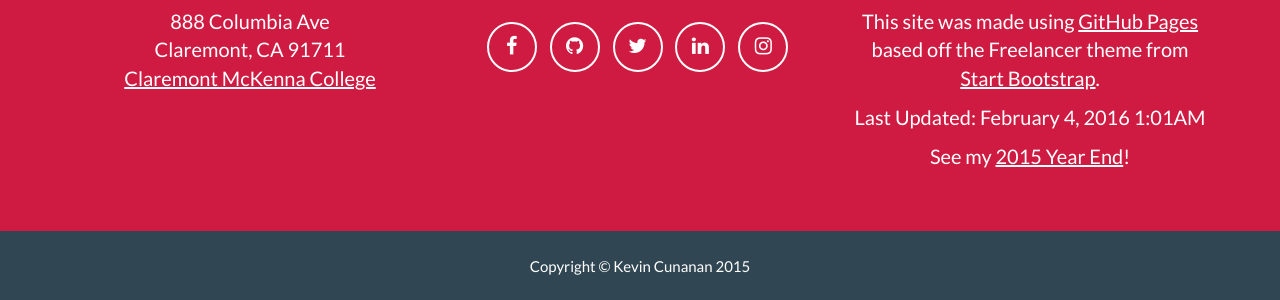
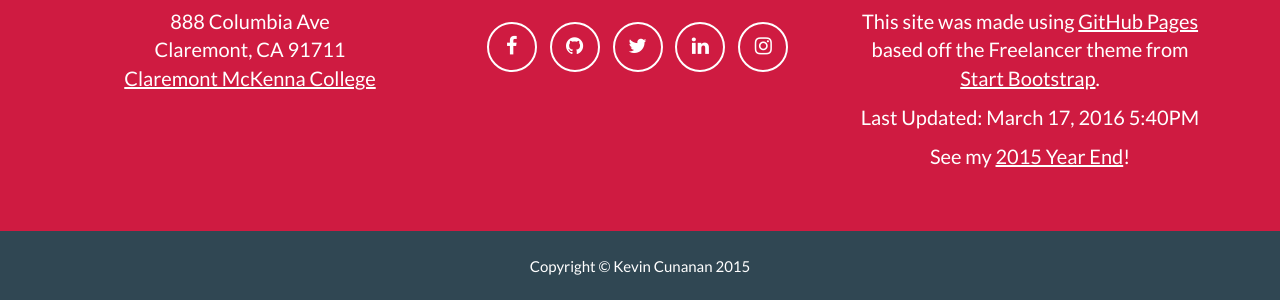
Before and after one commit to deeplyfriedchicken/portfolio, a Jekyll site: the page built from index.html, in a window 1280 px wide and 900 px high, scrolled down 4350 px. Shown: the part 597-897 px from the top of the window. Built offline with Jekyll 4.4.1, drawn with Linux system fonts in a browser that asks for light colours; nearby versions of some CDN libraries.

Commit message:
updated time edited

```diff
--- a/index.html
+++ b/index.html
@@ -441,7 +441,7 @@
                     <div class="footer-col col-md-4">
                         <h3>About This Site</h3>
                         <p>This site was made using <a href="https://pages.github.com/" class="footer-a">GitHub Pages</a> based off the Freelancer theme from <a href="http://startbootstrap.com" class="footer-a">Start Bootstrap</a>.</p>
-                        <p>Last Updated: February 4, 2016 1:01AM</p>
+                        <p>Last Updated: March 17, 2016 5:40PM</p>
                         <p>See my <a href="http://2015.kevincunanan.com" class="year-end">2015 Year End</a>!</p>
                     </div>
                 </div>
```
